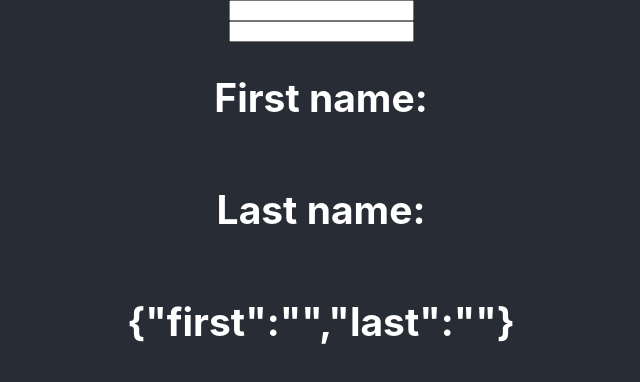
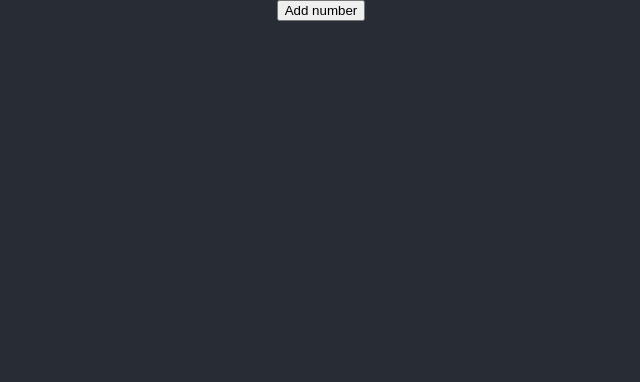
Before and after one commit to masoodhamza/first-app, a React (Create React App) app: page / in a window 1280 px wide. Shown: the top 382 px of the page, without its empty margins (319-959 px from the left). Built offline with nearby package versions, Linux system fonts and the light colour scheme.

Commit message:
useState with array

```diff
--- a/src/App.js
+++ b/src/App.js
@@ -2,13 +2,15 @@
 import HookUseState from "./components/HookUseState";
 import HookPrvState from "./components/HookPrvState";
 import ObjUseState from "./components/ObjUseState";
+import ArrayUseState from "./components/ArrayUseState";
 
 const App = () => {
   return (
     <div className="App">
       {/* <HookUseState /> */}
       {/* <HookPrvState /> */}
-      <ObjUseState />
+      {/* <ObjUseState /> */}
+      <ArrayUseState />
     </div>
   );
 };
--- /dev/null
+++ b/src/components/ArrayUseState.js
@@ -0,0 +1,28 @@
+import { useState } from "react";
+
+const ArrayUseState = () => {
+  const [items, setItems] = useState([]);
+
+  const addItem = () => {
+    setItems([
+      ...items,
+      {
+        id: items.length,
+        value: Math.floor(Math.random() * 10) + 1,
+      },
+    ]);
+  };
+
+  return (
+    <>
+      <button onClick={addItem}>Add number</button>
+      <ul>
+        {items.map((item) => (
+          <li key={item.id}>{item.value}</li>
+        ))}
+      </ul>
+    </>
+  );
+};
+
+export default ArrayUseState;
```
